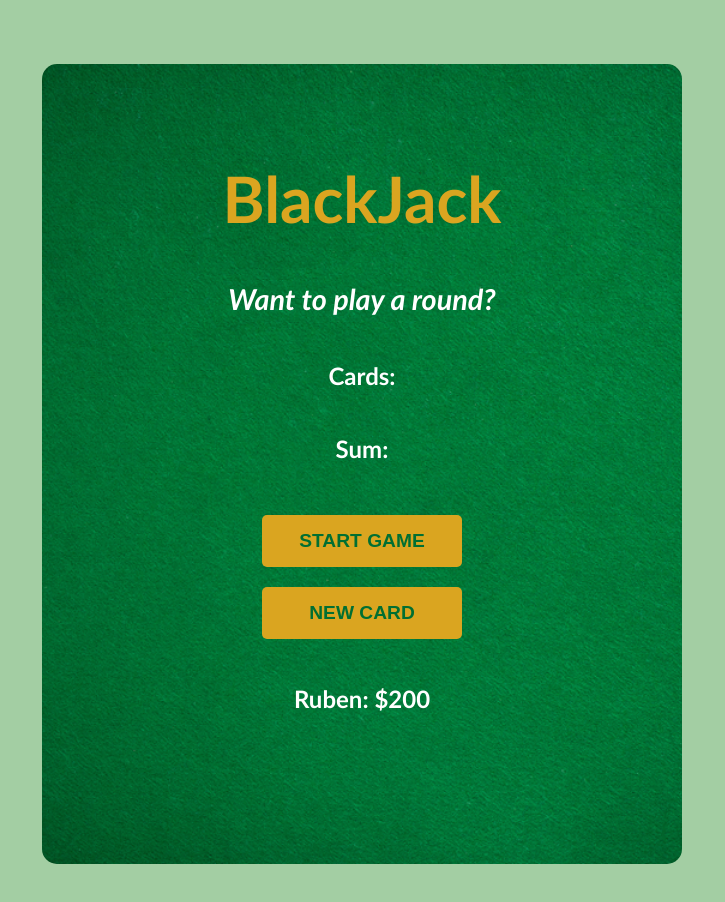
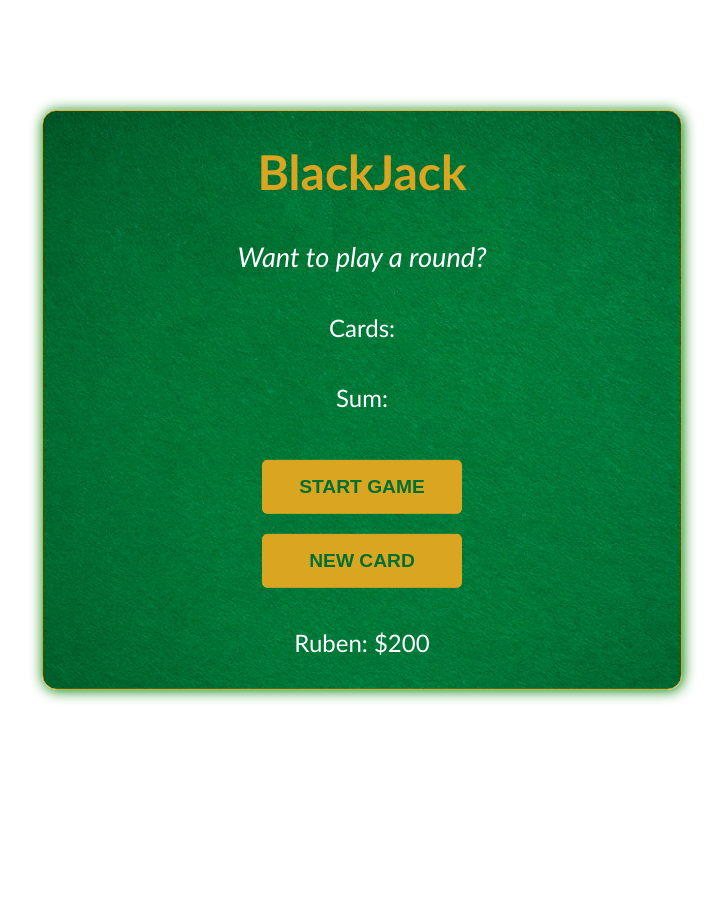
Before and after one commit to KanzaTahreem/Blackjack-Game, a plain HTML site: page index.html in a window 1280 px wide. Shown: the whole page, without its empty margins (278-1003 px from the left). After the commit the page ends 800 px from the top, so only its background shows below. Drawn offline with Linux system fonts and the light colour scheme.

Commit message:
Update css

```diff
--- a/index.css
+++ b/index.css
@@ -5,26 +5,28 @@
 }
 
 body {
-    background-color: rgb(163, 206, 163);
     font-family: 'Trebuchet MS', 'Lucida Sans Unicode', 'Lucida Grande', 'Lucida Sans', Arial, sans-serif;
     text-align: center;
     color: white;
-    font-weight: bold;
-    width: 100%;
 }
 
 div {
     background-image: url(table.png);
     background-size: cover;
     background-repeat: no-repeat;
-    margin: 5% 25%;
-    height: 100vh;
+    top: 50%;
+    left: 50%;
+    transform: translate(-50%, -50%);
+    position: fixed;
+    padding: 2em;
     border-radius: 15px;
+    width: 50%;
+    box-shadow: 1px 1px 14px green;
+    border: 1px solid goldenrod;
 }
 
 h1 {
-    padding-top: 15%;
-    font-size: 4rem;
+    font-size: 3rem;
     color: goldenrod;
 }
 
@@ -35,7 +37,7 @@ p {
 
 #message-el {
     font-style: italic;
-    font-size: 1.8rem;
+    font-size: 1.7rem;
 }
 
 #sum-el {
@@ -47,7 +49,7 @@ button {
     width: 200px;
     background-color: goldenrod;
     padding: 15px;
-    border: none;
+    border: 1px solid goldenrod;
     border-radius: 5px;
     font-weight: bolder;
     font-size: 1.2rem;
@@ -57,11 +59,7 @@ button {
 }
 
 button:hover {
-    padding: 18px;
-    width: 180px;
     background-color: #016f32;
-    border: 1px solid goldenrod;
-    border-radius: 5px;
     color: goldenrod;
     cursor: pointer;
 }
```
